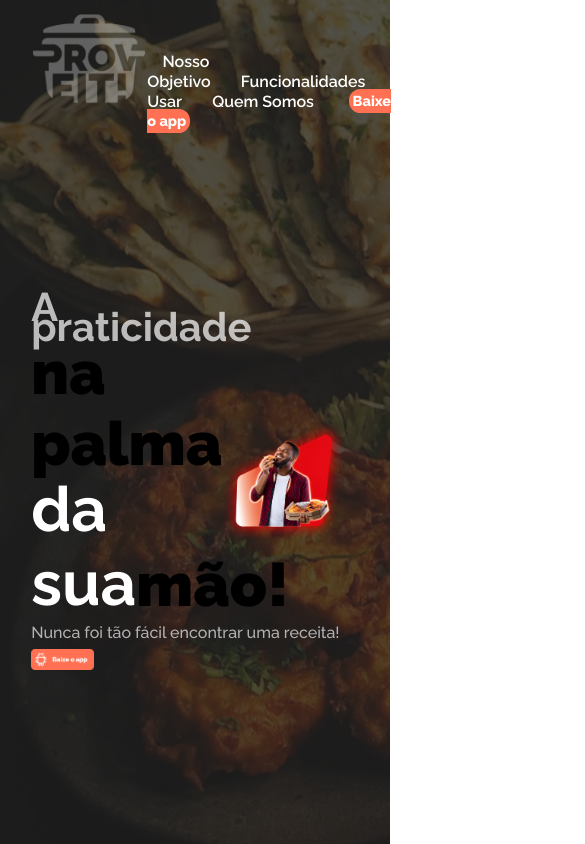
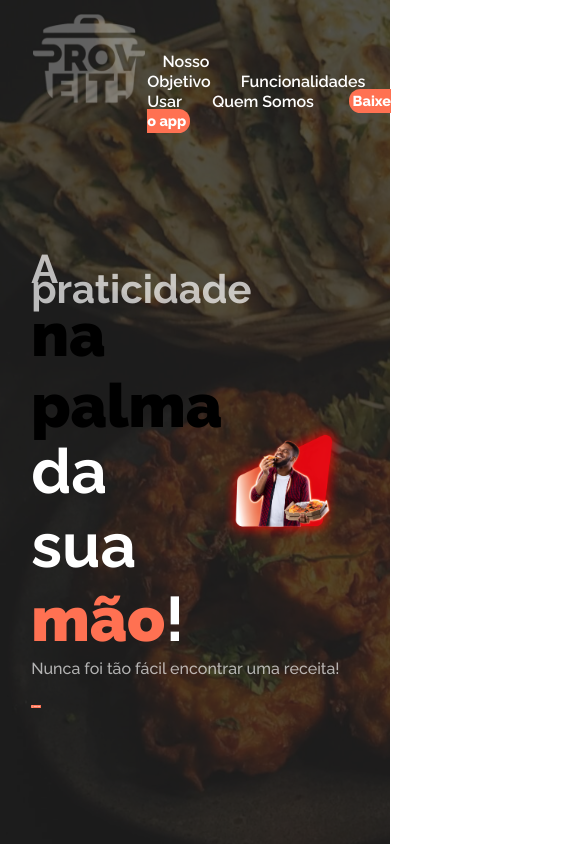
Before and after one commit to Taviin7/Proveit_Landing_Pages, a React (Create React App) app: page / in a window 390 px wide. Shown: the top 844 px of the page, 585 px wide, since content can reach past the window. Built offline with nearby package versions, Linux system fonts and the light colour scheme.

Commit message:
ajustes de responsividade

```diff
--- a/src/Components/CardIntegrantes/CardIntegrantes.css
+++ b/src/Components/CardIntegrantes/CardIntegrantes.css
@@ -1,10 +1,21 @@
 .section5 {
+  display: flex;
+  flex-direction: column;
   background-image: url("./Imgs/fundo-boltneva.png");
   width: 100%;
 /*   max-height: 1300px; */
   /* background-repeat: no-repeat; */
   background-size: cover;
   z-index: 1;
+}
+
+.container1{
+  width: 100%;
+  height: 600px;
+}
+
+.container2{
+  width: 100%;
 }
 
 .textofinal p{
@@ -47,23 +58,28 @@ width: 35%;
 }
 
 .boxIntegrantes {
-  /* margin-left: 5%; */
   display: grid;
   grid-template-columns: auto auto auto;
   color: #fff;
+  width: 650px;
+  height: 60%;
   margin-top: -5%;
 }
 
 .container-ourteam {
   display: flex;
   flex-direction: row;
+  justify-content: space-between;
+  width: 100%;
   margin-top: -5%;
 }
 
 .title-ourteam {
+  display: flex;
+  justify-content: center;
+  flex-direction: column;
   margin-top: 15%;
-  text-align: center;
-  width: 900px;
+  width: 100%;
   height: 200px;
 }
 
@@ -73,26 +89,18 @@ width: 35%;
   color: #FF7152;
 }
 
-/* .font-WhiteOur {
-  padding-left: 15%;
-  text-align: left;
-  font-size: 100%;
-  opacity: 90%;
-  line-height: 150px;
-  color: #fff;
-} */
 
 .font-OrangeTeam2 {
   font-size: 800%;
   line-height: 64%;
   color: #FF7152;
-  margin-left: 15%;
+  margin-left: 20%;
   position: relative;
   z-index: 1;
 }
 
 .font-WhiteOur2 {
-  padding-left: 20%;
+  padding-left: 12%;
   text-align: left;
   font-size: 600%;
   opacity: 90%;
@@ -105,6 +113,7 @@ width: 35%;
   display: flex;
   flex-direction: column;
   align-items: left;
+  width: 1100px;
   padding-left: 7%;
 }
 
--- a/src/Components/CardIntegrantes/CardIntegrantes.jsx
+++ b/src/Components/CardIntegrantes/CardIntegrantes.jsx
@@ -18,6 +18,7 @@ import proveit from "./Imgs/proveitWhite.png";
 export default function CardIntegrantes() {
   return (
     <section className="section5" id="quem-somos">
+      <div className="container1">
         <div className="title-weare">
           <h1 className="font-WhiteWe">Quem</h1>
           <h1 className="font-OrangeAre">somos?</h1>
@@ -39,7 +40,8 @@ export default function CardIntegrantes() {
           <img src={devlare} id="img1" />
           <img src={proveit} id="img2" />
         </div>
-
+      </div>
+      <div className="container2">
         <div className="container-ourteam">
           <div className="title-ourteam">
             <h1 className="font-WhiteOur2">Our</h1>
@@ -101,6 +103,7 @@ export default function CardIntegrantes() {
             />
           </div>
         </div>
+      </div>
     </section>
   );
 }
--- a/src/Components/ComoUsar/ComoUsar.css
+++ b/src/Components/ComoUsar/ComoUsar.css
@@ -105,7 +105,7 @@
   justify-content: center;
   flex-direction: column;
   align-items: center;
-  width: 100%;
+  width: 526px;
   height: 93%;
   margin-left: 12%;
 }
--- a/src/Components/Footer/Footer.css
+++ b/src/Components/Footer/Footer.css
@@ -17,7 +17,7 @@ footer {
   width: 62%;
   height: 85%;
   margin-top: 8%;
-  margin-left: 35%;
+  margin-left: 19%;
 }
 
 .container-footer-MAIN {
@@ -36,21 +36,21 @@ footer {
 .boxFooter_main {
   display: flex;
   flex-direction: row;
-  width: 80%;
+  width: 75%;
+  height: 78%;
+  border-top: 5px solid #ffffffc4;
+  border-bottom: 5px solid #ffffffc4;
+  margin-top: 1.7%;
 }
 
 
 .boxFooter {
   display: grid;
-  grid-template-columns:auto auto;
+  grid-template-columns: auto auto;
   width: 50%;
-  height: 70%;
-  padding-top: 2%;
+  height: 80%;
   margin-left: 10%;
-  margin-top: 1.7%;
-  border-top: 5px solid #ffffffc4;
-  border-bottom: 5px solid #ffffffc4;
-  /* justify-content: center; */
+  margin-top: 2.5%;
 }
 
 .boxFooter a {
@@ -79,23 +79,25 @@ footer {
   display: flex;
   justify-content: center;
   flex-direction: column;
-
   width: 28%;
-  height: 80.9%;
-  margin-top: 1.7%;
+  height: 80%;
+  margin-top: 1%;
   align-items: center;
   justify-content: center;
-  border-top: 5px solid #ffffffc4;
-  border-bottom: 5px solid #ffffffc4;
+}
+
+.btn_download {
+  display: flex;
+  width: 150px;
+  height: 50%;
 }
 
 .download {
   width: 80%;
   margin-left: 10%;
-  margin-bottom: 3%;
 }
 
-.download h1{
+.download h1 {
   display: flex;
   font-family: 'raleway-extrabold';
   color: white;
@@ -103,15 +105,15 @@ footer {
   text-shadow: 5px 5px 5px rgba(0, 0, 0, 0.19);
 }
 
-.download h1:hover{
+.download h1:hover {
   transition: 0.2s;
   color: #FF7152;
 }
 
 .download img {
   display: flex;
-  width: 70%;
-  height: 53%;
+  width: 100%;
+  height: 100%;
   margin-top: 3%;
 }
 
--- a/src/Components/Footer/Footer.jsx
+++ b/src/Components/Footer/Footer.jsx
@@ -24,7 +24,7 @@ export default function Footer() {
             <div className="download_box">
               <div className="download" >
                 <h1>Baixe</h1>
-                <a href="https://www.mediafire.com/file/j1jx3mrdmwwrjku/ProveitUsers.apk/file" target="_blank">
+                <a  className="btn_download" href="https://www.mediafire.com/file/j1jx3mrdmwwrjku/ProveitUsers.apk/file" target="_blank">
                   <img src={btnDownload} />
                 </a>
               </div>
--- a/src/Components/Home/Home.css
+++ b/src/Components/Home/Home.css
@@ -101,9 +101,7 @@ header {
   display: flex;
   flex-direction: column;
   justify-content: space-between;
-  position: relative;
-  z-index: 0;
-  width: 90%;
+  width: 100%;
   margin-left: 8%;
 }
 
@@ -115,17 +113,10 @@ header {
 }
 
 .titleBox2{
-  width: 33%;
+  width: 370px;
   display: flex;
   flex-direction: row;
-  justify-content: space-between;
-  margin-top: -2%;
-}
-
-.wordmao{
-  display: flex;
-  flex-direction: column;
-  justify-content: end;
+  margin-top: -1%;
 }
 
 .font-WhiteOpace {
@@ -144,11 +135,18 @@ header {
 
 .font-White {
   display: flex;
-  flex-direction: column;
-  justify-content: center;
+  flex-direction: row;
+  justify-content: space-between;
+  width: 100%;
   font-size: 389%;
   color: #fff;
   font-family: 'raleway-bold';
+}
+
+.text-orange{
+  font-family: 'raleway-black';
+  color: #FF7152;
+  position: relative;
 }
 
 .subtitleBox {
@@ -159,9 +157,13 @@ header {
   opacity: 66%;
 }
 
+.Box_BtnDownload{
+  width: 15%;
+  margin-top: 4%;
+}
+
 .BtnDownload {
-  width: 18%;
-  margin-top: 2%;
+  width: 100%;
 }
 
 .BtnDownload:hover{
--- a/src/Components/Home/Home.jsx
+++ b/src/Components/Home/Home.jsx
@@ -14,7 +14,7 @@ export default function Home() {
       <div className="fundo">
         <header>
           <div className="container_logo">
-            <img src={Logo} className="logo"/>
+            <img src={Logo} className="logo" />
           </div>
           <nav className="navegation">
             <div className="container_nav">
@@ -35,15 +35,17 @@ export default function Home() {
               <h1 className="fontOrange">na palma </h1>
             </div>
             <div className="titleBox2">
-              <h1 className="font-White">da sua</h1>
-              <div className="wordmao">
-                <h1 className="fontOrange">mão!</h1>
-              </div>
+              <h1 className="font-White">da sua
+                <span className="texts-container">
+                  <span className="text-orange">mão</span>
+                  <span>!</span>
+                </span>
+              </h1>
             </div>
             <span className="subtitleBox">
               Nunca foi tão fácil encontrar uma receita!
             </span>
-            <a href="https://www.mediafire.com/file/j1jx3mrdmwwrjku/ProveitUsers.apk/file" target="_blank">
+            <a className="Box_BtnDownload" href="https://www.mediafire.com/file/j1jx3mrdmwwrjku/ProveitUsers.apk/file" target="_blank">
               <img className="BtnDownload" src={BtnDownload} />
             </a>
           </div>
```
Lines whose indentation alone changed are shown as unchanged.
